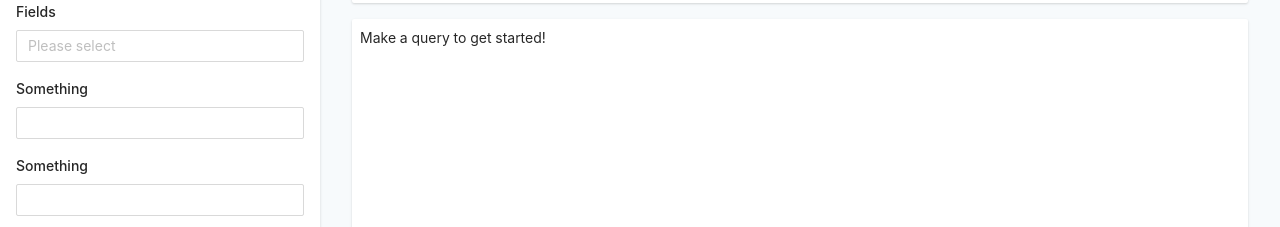
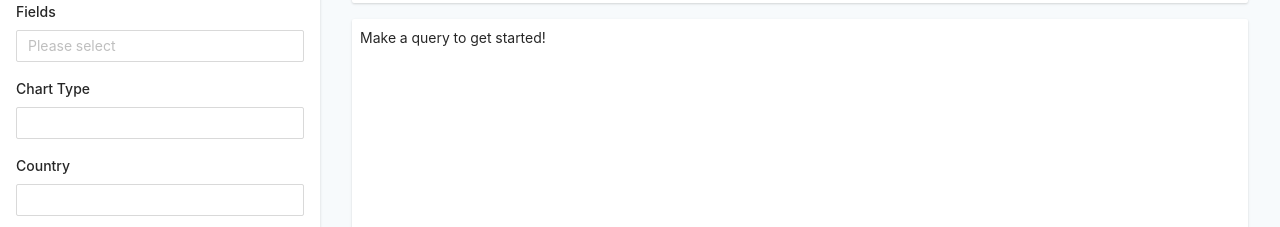
Before and after one commit to georgekolasa/weatherdb, a React (Create React App) app in the folder frontend/: page /query in a window 1280 px wide. Shown: the part 117-344 px from the top of the page. Built offline with nearby package versions, Linux system fonts and the light colour scheme.

Commit message:
Implemented query submission from state management

```diff
--- a/frontend/src/components/QueryBuilder/QueryForm.js
+++ b/frontend/src/components/QueryBuilder/QueryForm.js
@@ -1,5 +1,5 @@
 import React from 'react';
-import { Select, Input, Form, Space } from 'antd';
+import { Select, Input, Form, Space, Button} from 'antd';
 import { useStore } from '../../stores';
 
 import './styles/Form.css';
@@ -14,27 +14,14 @@ export default function QueryForm() {
   // TODO: USE ME
   const setQueryData = useStore((state) => state.setQueryData);
 
-  async function handleSumbit(e) {
-    e.preventDefault();
-    // this is where the query will need to be constructed,
-    // or sent off to the helper functions that will each help build
-    // some portion of the query...
-    // once it is constructed, it will be posted to the server, and the return should
-    // be interpretted based off status.
-    // on sucess, store the data appropriately into the state management solution we
-    // choose. notify of errors on faiures
-    // ===========
-    // outline:
-    // toggle loading
-    // check query
-    // construct and send to server
-    // get results
-    // store results
-    // toggle loading
+  const onSubmit = (data) => {
+    console.log(data);
   }
+    //TODO: set chart options in state based on input
+    // create query based on input
 
   return (
-    <Form style={{ paddingTop: '1rem' }} handleSumbit={handleSumbit}>
+    <Form style={{ paddingTop: '1rem' }} onSubmit={onSubmit}>
       <Space direction="vertical" size="middle" style={{ width: '100%' }}>
         <div>
           <h4>Fields</h4>
@@ -49,12 +36,12 @@ export default function QueryForm() {
           </Select>
         </div>
         <div>
-          <h4>Something</h4>
-          <Input />
+          <h4>Chart Type</h4>
+          <Input name='Chart Type'/>
         </div>
         <div>
-          <h4>Something</h4>
-          <Input />
+          <h4>Country</h4>
+          <Input name='Country'/>
         </div>
         <div>
           <h4>Something</h4>
--- a/frontend/src/components/QueryBuilder/Toolbar.js
+++ b/frontend/src/components/QueryBuilder/Toolbar.js
@@ -3,17 +3,18 @@ import React from 'react';
 import axios from 'axios';
 import './styles/Toolbar.css';
 import useQuery from '../../util/useQuery';
+import QueryForm from './QueryForm';
 
 export default function ToolBar() {
-  const { testTrend } = useQuery();
+  const { selectQuery } = useQuery();
 
   async function handleClick() {
-    await testTrend();
+    await selectQuery();
   }
 
   return (
     <div className="toolbar-layout">
-      <Button className="toolbar-btn" size="large">
+      <Button className="toolbar-btn" size="large" onClick={handleClick}>
         See X Chart
       </Button>
       <Button className="toolbar-btn" size="large">
--- a/frontend/src/stores/index.js
+++ b/frontend/src/stores/index.js
@@ -1,11 +1,12 @@
 import create from 'zustand';
 
+// TODO: SET TABLE PREFIX
 
 export const useStore = create((set) => ({
   // STORE VARIABLES
 
   queryData: null,
-  query: null,
+  query: `SELECT LATITUDE, LONGITUDE FROM STATION WHERE ROWNUM < 100`,
   loading: false,
   chartOptions: {
     title: 'Title',
```
Also changed, not shown: 1 other file (tests, documents, lock files or other folders).
